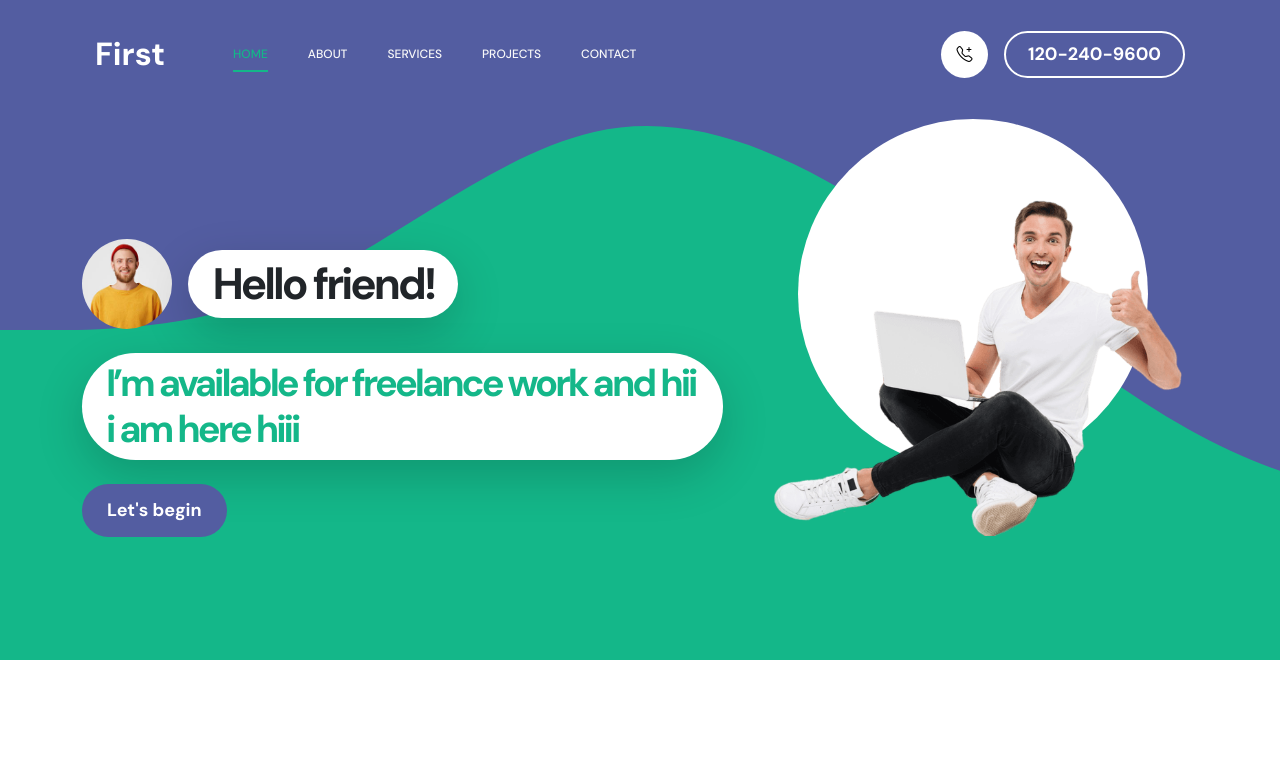
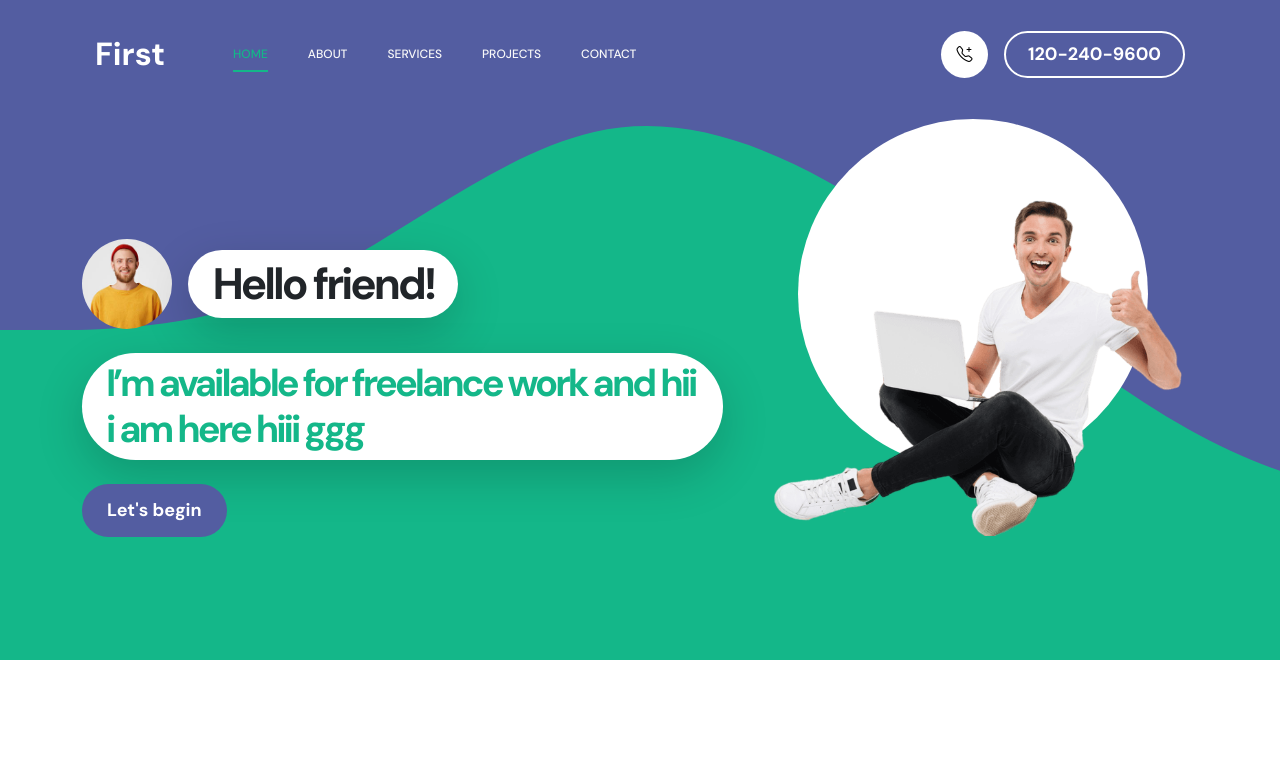
Before and after one commit to NishantNishant123/netlifydevelopment, a website: page index.html in a window 1280 px wide. Shown: the top 777 px of the page. Drawn offline with Linux system fonts and the light colour scheme.

```diff
--- a/index.html
+++ b/index.html
@@ -105,7 +105,7 @@
                                     <h1 class="hero-title ms-3 mb-0">Hello friend!</h1>
                                 </div>
 
-                                <h2 class="mb-4">I’m available for freelance work and hii i am here hiii</h2>
+                                <h2 class="mb-4">I’m available for freelance work and hii i am here hiii ggg</h2>
                                 <p class="mb-4"><a class="custom-btn btn custom-link" href="#section_2">Let's begin</a></p>
                             </div>
                         </div>
```
